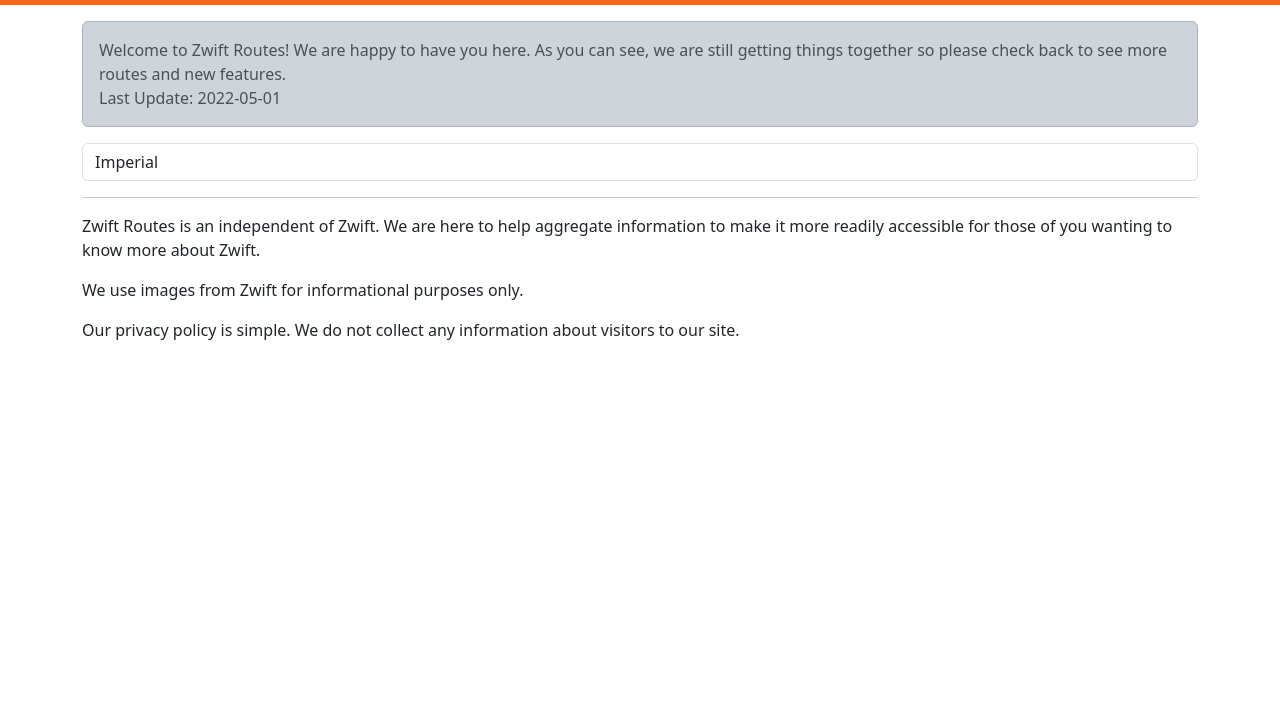
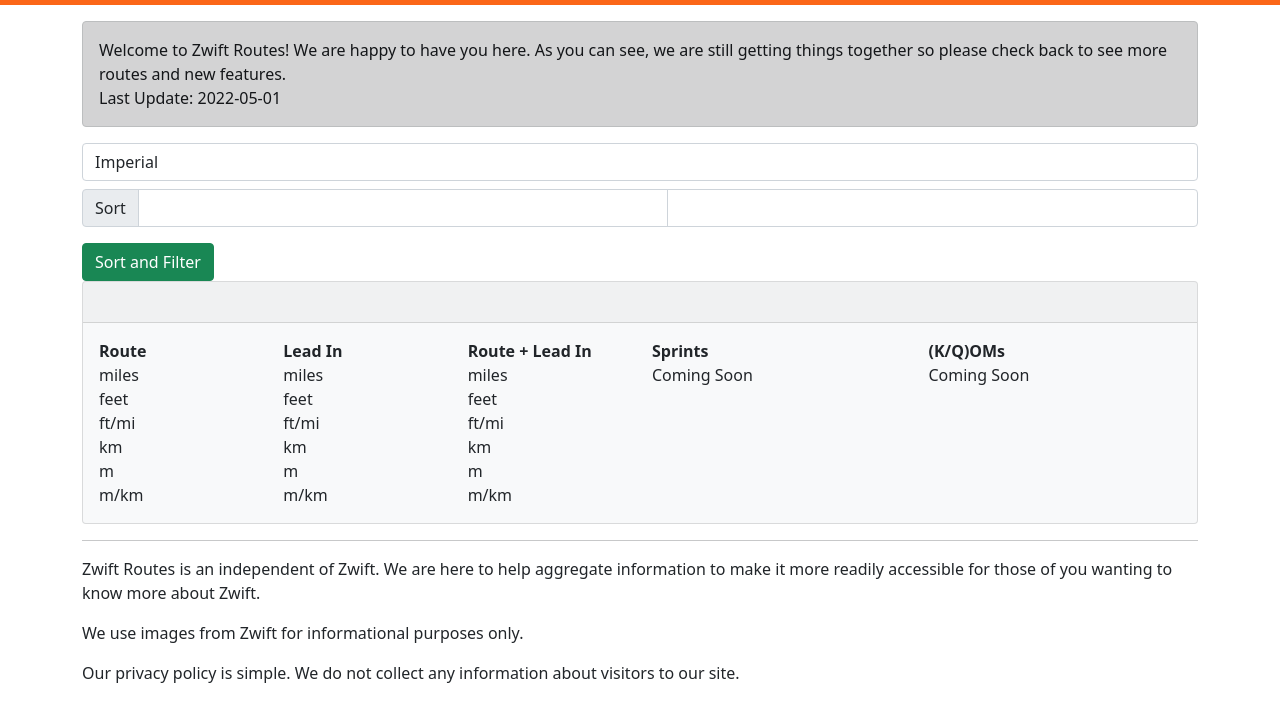
Before and after one commit to ninjacoder88/zwiftroutes.com, a website: page src/public/index.html in a window 1280 px wide. Shown: the part 51-772 px from the top of the page. Drawn offline with nearby package versions, Linux system fonts and the light colour scheme; no server answers.

Commit message:
added sort, removed unused markup

```diff
--- a/src/public/index.html
+++ b/src/public/index.html
@@ -4,7 +4,7 @@
         <meta charset="utf-8" />
         <meta name="viewport" content="width=device-width, initial-scale=1.0" />
         <title>Zwift Routes</title>
-        <link rel="stylesheet" type="text/css" href="css/lib/bootstrap-5.3.1.min.css"/>
+        <link rel="stylesheet" type="text/css" href="css/lib/bootstrap-5.1.3.min.css"/>
         <link rel="stylesheet" type="text/css" href="css/site.css"/>
         <link rel="shortcut icon" href="favicon.png" />
     </head>
@@ -54,6 +54,15 @@
             </div>
 
             <select class="form-control mb-2 mt-2" data-bind="options: measurementSystems, optionsText: 'systemName', value: selectedSystem"></select>
+
+            <div class="input-group mb-3">
+                <span class="input-group-text">Sort</span>
+                <select class="form-control" data-bind="options: dataFields, optionsText: 'fieldName', value: firstSortField, optionsCaption: 'Choose...'"></select>
+                <select class="form-control" data-bind="options: firstSortOptions, optionsText: 'optionName', value: firstSortOption, optionsCaption: 'Choose...'"></select>
+            </div>
+
+            <button type="button" class="btn btn-success" data-bind="click: sortAndFilter">Sort and Filter</button>
+
             <div data-bind="foreach: routes">
                 <div class="card bg-light text-dark mb-3">
                     <div class="card-header">
@@ -117,121 +126,6 @@
 
             <hr/>
 
-            <!-- <div class="row">
-                <div class="col-md-2">Route Name</div>
-                <div class="col-md-1">World</div>
-                <div class="col-md-1">Route</div>
-                <div class="col-md-1">Lead In</div>
-                <div class="col-md-1">Route + Lead In</div>
-                <div class="col-md-2">Sprints</div>
-                <div class="col-md-2">(K/Q)OMs</div>
-                <div class="col-md-2">Map</div>
-            </div>
-            <div class="row" data-bind="foreach: routes">
-                <div class="col-md-2">
-                    <span data-bind="text: routeName"></span>
-                </div>
-                <div class="col-md-1">
-                    <span data-bind="text: world"></span>
-                </div>
-                <div class="col-md-1">
-                    <div data-bind="hidden: isMetric">
-                        <span data-bind="text: route.distance.miles"></span> miles<br/>
-                        <span data-bind="text: route.elevation.feet"></span> feet<br/>
-                        <span data-bind="text: route.distPerElev.feetPerMile"></span> ft/mi
-                    </div>
-                    <div data-bind="visible: isMetric">
-                        <span data-bind="text: route.distance.kilometers"></span> km<br/>
-                        <span data-bind="text: route.elevation.meters"></span> m<br/>
-                        <span data-bind="text: route.distPerElev.metersPerKm"></span> m/km
-                    </div>
-                </div>
-                <div class="col-md-1">
-                    <div data-bind="hidden: isMetric">
-                        <span data-bind="text: leadIn.distance.miles"></span> miles<br/>
-                        <span data-bind="text: leadIn.elevation.feet"></span> feet<br/>
-                        <span data-bind="text: leadIn.distPerElev.feetPerMile"></span> ft/mi
-                    </div>
-                    <div data-bind="visible: isMetric">
-                        <span data-bind="text: leadIn.distance.kilometers"></span> km<br/>
-                        <span data-bind="text: leadIn.elevation.meters"></span> m<br/>
-                        <span data-bind="text: leadIn.distPerElev.metersPerKm"></span> m/km
-                    </div>
-                </div>
-                <div class="col-md-1">
-                    <div data-bind="hidden: isMetric">
-                        <span data-bind="text: total.distance.miles"></span> miles<br/>
-                        <span data-bind="text: total.elevation.feet"></span> feet<br/>
-                        <span data-bind="text: total.distPerElev.feetPerMile"></span> ft/mi
-                    </div>
-                    <div data-bind="visible: isMetric">
-                        <span data-bind="text: total.distance.kilometers"></span> km<br/>
-                        <span data-bind="text: total.elevation.meters"></span> m<br/>
-                        <span data-bind="text: total.distPerElev.metersPerKm"></span> m/km
-                    </div>
-                </div>
-                <div class="col-md-2">
-                    Coming Soon
-                </div>
-                <div class="col-md-2">
-                    Coming Soon
-                </div>
-                <div class="col-md-2">
-                    <button type="button" class="btn btn-secondary" data-bind="click: viewMaps">View</button>
-                </div>
-            </div>
-
-            <table class="table table-hover">
-                <thead>
-                    <tr>
-                        <th>Name</th>
-                        <th>World</th>
-                        <th>Route</th>
-                        <th>Lead In</th>
-                        <th>Route + Lead In</th>
-                        <th>Sprints</th>
-                        <th>(K/Q)OMs</th>
-                        <th>Maps</th>
-                    </tr>
-                </thead>
-                <tbody data-bind="foreach: routes">
-                    <tr>
-                        <td><span data-bind="text: routeName"></span></td>
-                        <td><span data-bind="text: world"></span></td>
-                        <td>
-                            <span data-bind="text: route.distance.miles, hidden: isMetric"></span> miles<br/>
-                            <span data-bind="text: route.elevation.feet, hidden: isMetric"></span> feet<br/>
-                            <span data-bind="text: route.distPerElev.feetPerMile, hidden: isMetric"></span> ft/mi
-
-                            <span data-bind="text: route.distance.kilometers, visible: isMetric"></span> km<br/>
-                            <span data-bind="text: route.elevation.meters, visible: isMetric"></span> m<br/>
-                            <span data-bind="text: route.distPerElev.metersPerKm, visible: isMetric"></span> m/km
-                        </td>
-                        <td>
-                            <span data-bind="text: leadIn.distance.miles, hidden: isMetric"></span> miles<br/>
-                            <span data-bind="text: route.elevation.feet, hidden: isMetric"></span> feet<br/>
-                            <span data-bind="text: route.distPerElev.feetPerMile, hidden: isMetric"></span> ft/mi
-
-                            <span data-bind="text: route.distance.kilometers, visible: isMetric"></span> km<br/>
-                            <span data-bind="text: route.elevation.meters, visible: isMetric"></span> m<br/>
-                            <span data-bind="text: route.distPerElev.metersPerKm, visible: isMetric"></span> m/km
-                        </td>
-                        <td>
-                            <span data-bind="text: total.distance.miles, hidden: isMetric"></span> miles<br/>
-                            <span data-bind="text: route.elevation.feet, hidden: isMetric"></span> feet<br/>
-                            <span data-bind="text: route.distPerElev.feetPerMile, hidden: isMetric"></span> ft/mi
-
-                            <span data-bind="text: route.distance.kilometers, visible: isMetric"></span> km<br/>
-                            <span data-bind="text: route.elevation.meters, visible: isMetric"></span> m<br/>
-                            <span data-bind="text: route.distPerElev.metersPerKm, visible: isMetric"></span> m/km
-                        </td>
-                        <td>Coming Soon</td>
-                        <td>Coming Soon</td>
-                        <td><button type="button" class="btn btn-secondary" data-bind="click: viewMaps">View</button></td>
-                    </tr>
-                </tbody>
-            </table> -->
-
             <p>Zwift Routes is an independent of Zwift. We are here to help aggregate information to make it more readily accessible for those of you wanting to know more about Zwift.</p>
             <p>We use images from Zwift for informational purposes only.</p>
             <p>Our privacy policy is simple. We do not collect any information about visitors to our site.</p>
@@ -263,6 +157,7 @@
         <script type="text/javascript" src="js/lib/bootstrap.bundle-5.1.3.min.js"></script>
         <script type="text/javascript" src="js/lib/knockout-3.5.0.min.js"></script>
         <script type="text/javascript" src="js/pubSub.js"></script>
+        <script type="text/javascript" src="js/sorter.js"></script>
         <script type="text/javascript" src="js/index.js"></script>
     </body>
 </html>
```
